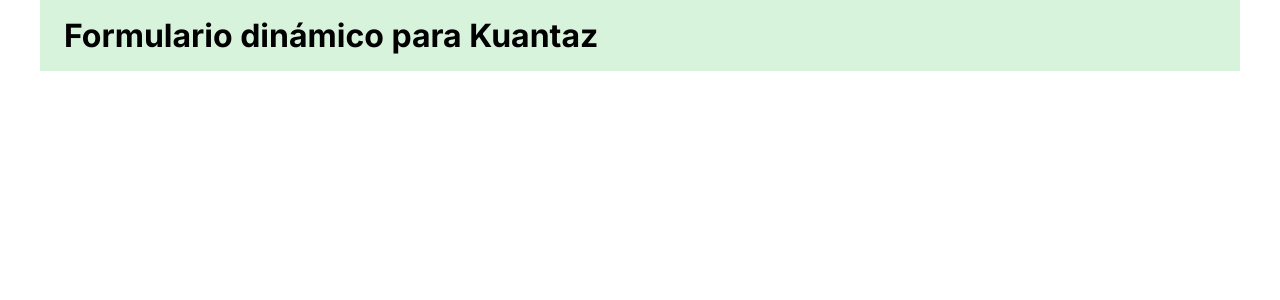
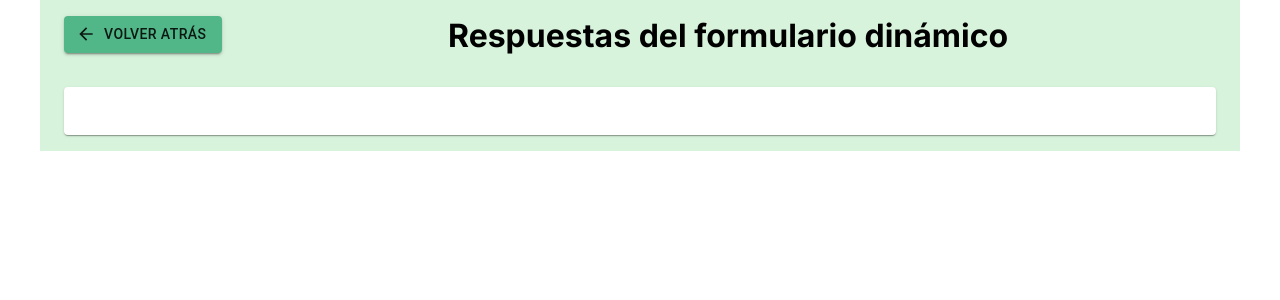
Before and after one commit to swaterisaac/kuantaz-test, a Next.js app: page /respuesta in a window 1280 px wide. Shown: the top 300 px of the page. Built offline with nearby package versions, Linux system fonts and the light colour scheme.

Commit message:
fix: estilos de la página de respuesta

```diff
--- a/package.json
+++ b/package.json
@@ -11,6 +11,7 @@
   "dependencies": {
     "@emotion/react": "^11.11.3",
     "@emotion/styled": "^11.11.0",
+    "@mui/icons-material": "^5.15.2",
     "@mui/material": "^5.15.2",
     "next": "14.0.4",
     "react": "^18",
--- a/src/components/Answer/FormData.tsx
+++ /dev/null
@@ -1,17 +0,0 @@
-'use client';
-
-import { useSearchParams } from 'next/navigation';
-
-export default function FormData() {
-  const queryParams = useSearchParams();
-
-  return (
-    <div>
-      {Array.from(queryParams.keys()).map(key => (
-        <p key={key}>
-          {key}: {queryParams.get(key)}
-        </p>
-      ))}
-    </div>
-  );
-}
--- /dev/null
+++ b/src/components/Answer/FormData/Wrapper.tsx
@@ -0,0 +1,11 @@
+'use client';
+
+import { styled } from '@mui/material/styles';
+import Card from '@mui/material/Card';
+
+const Wrapper = styled(Card)({
+  marginTop: 32,
+  padding: 16
+});
+
+export default Wrapper;
--- /dev/null
+++ b/src/components/Answer/FormData/index.tsx
@@ -0,0 +1,24 @@
+'use client';
+
+import { useSearchParams } from 'next/navigation';
+import Wrapper from './Wrapper';
+import List from '@mui/material/List';
+import ListItem from '@mui/material/ListItem';
+
+export default function FormData() {
+  const queryParams = useSearchParams();
+
+  return (
+    <Wrapper>
+      <List>
+        {Array.from(queryParams.keys()).map(key => (
+          <ListItem key={key}>
+            <p>
+              <b>{key}:</b> {queryParams.get(key)}
+            </p>
+          </ListItem>
+        ))}
+      </List>
+    </Wrapper>
+  );
+}
--- a/src/components/Answer/Title.tsx
+++ b/src/components/Answer/Title.tsx
@@ -1,10 +1,19 @@
-;
+import Grid from '@mui/material/Grid';
+import Link from 'next/link';
+import Button from '@mui/material/Button';
+import ArrowBack from '@mui/icons-material/ArrowBack';
 
-export default function RespuestaPage() {
-
-
+export default function Title() {
   return (
-
-    <h1>Las respuestas del formulario</h1>
-  );
+    <Grid container>
+      <Grid item lg={4}>
+        <Link href='/'>
+          <Button variant='contained' startIcon={<ArrowBack />}>Volver atrás</Button>
+        </Link>
+      </Grid>
+      <Grid item lg={8}>
+        <h1>Respuestas del formulario dinámico</h1>
+      </Grid>
+    </Grid>
+  )
 }
--- a/src/components/Answer/index.tsx
+++ b/src/components/Answer/index.tsx
@@ -1,8 +1,7 @@
-import Title from '../Home/Title';
+import Title from './Title';
 import FormData from './FormData';
 
 export default function Answer() {
-
   return (
     <div>
       <Title />
--- a/src/components/Home/Form/index.tsx
+++ b/src/components/Home/Form/index.tsx
@@ -31,10 +31,11 @@
     let queryParams = '';
     for (const formInput of state) {
       if(formInput.value) {
-        queryParams += `${formInput.name}=${formInput.value}`;
+        queryParams += `${formInput.name}=${formInput.value}&`;
       }
     }
 
+    queryParams = queryParams.slice(0, -1);
     router.push(`/respuesta?${queryParams}`);
   }, [state]);
 
```
Also changed, not shown: 1 other file (tests, documents, lock files or other folders).
